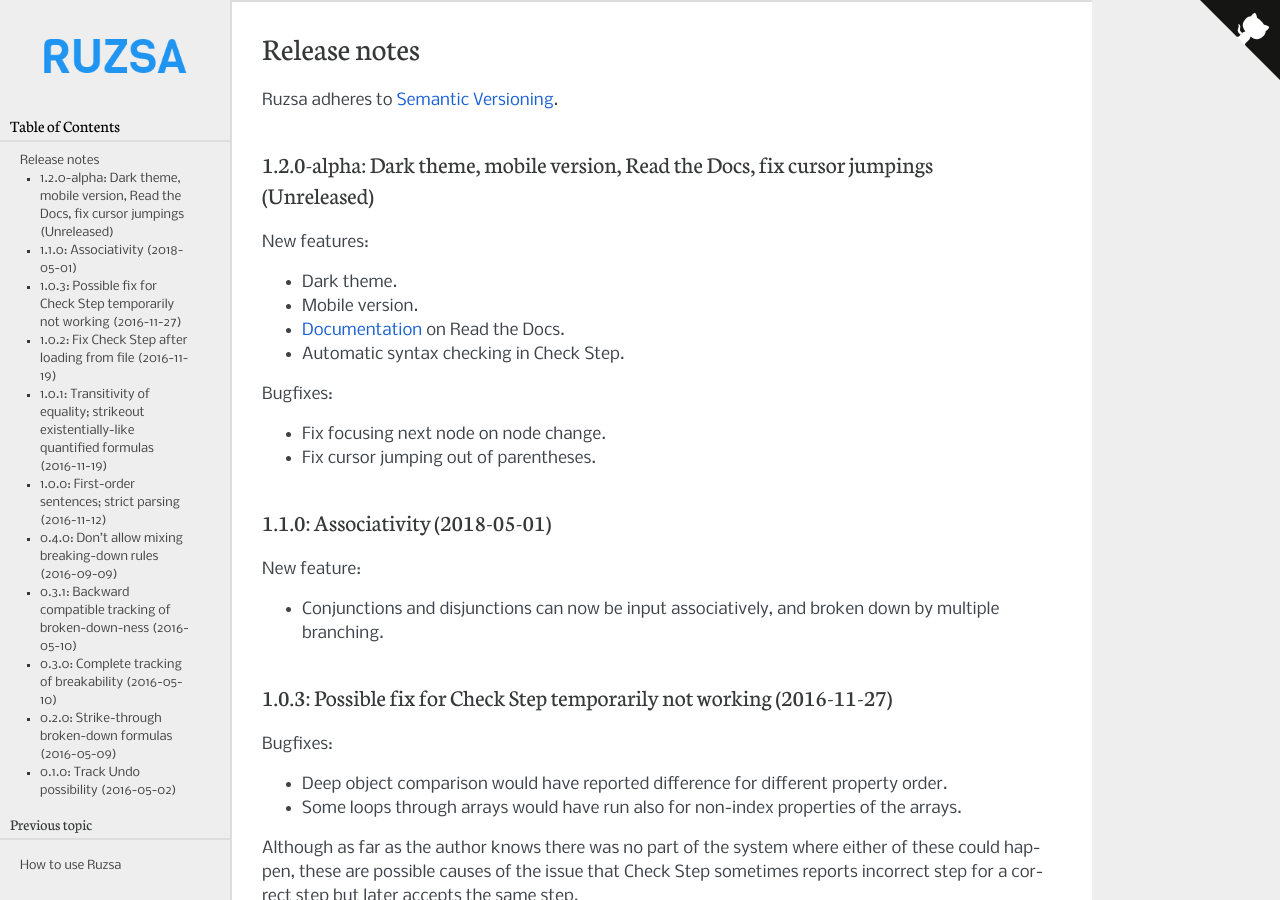
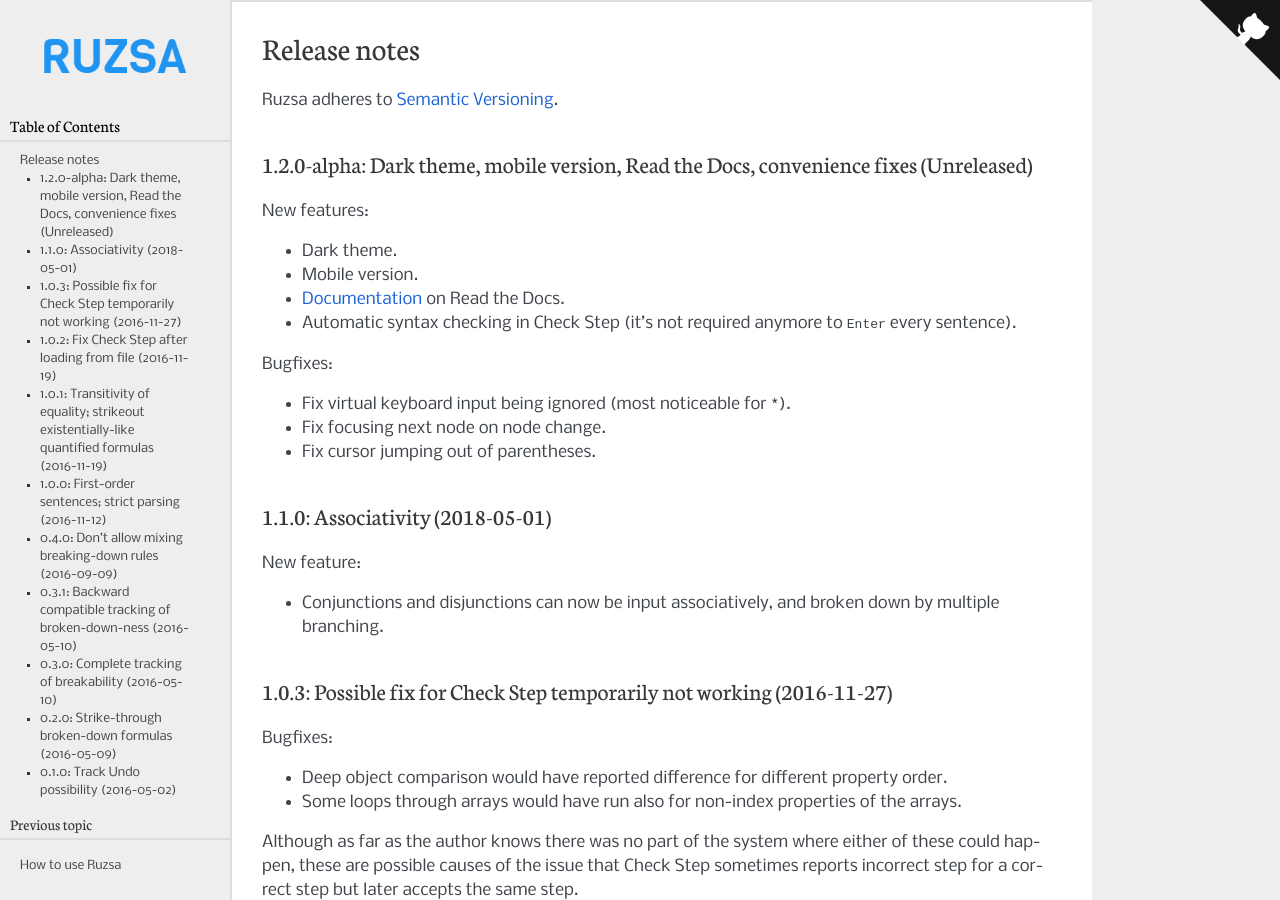
Before and after one commit to tbitai/ruzsa, a Sphinx documentation site: the page built from docs/RELEASES.md, in a window 1280 px wide and 900 px high. Built offline with Sphinx 7.4.7, drawn with Linux system fonts in a browser that asks for light colours.

Commit message:
Fix virtual keyboard input propagation to Angular

```diff
--- a/docs/RELEASES.md
+++ b/docs/RELEASES.md
@@ -2,17 +2,18 @@
 
 Ruzsa adheres to [Semantic Versioning](http://semver.org/spec/v2.0.0.html).
 
-## 1.2.0-alpha: Dark theme, mobile version, Read the Docs, fix cursor jumpings (Unreleased)
+## 1.2.0-alpha: Dark theme, mobile version, Read the Docs, convenience fixes (Unreleased)
 
 New features:
 
 * Dark theme.
 * Mobile version.
 * [Documentation](https://ruzsa.readthedocs.io) on Read the Docs.
-* Automatic syntax checking in Check Step.
+* Automatic syntax checking in Check Step (it's not required anymore to <kbd>Enter</kbd> every sentence).
 
 Bugfixes:
 
+* Fix virtual keyboard input being ignored (most noticeable for `*`).
 * Fix focusing next node on node change.
 * Fix cursor jumping out of parentheses.
 
--- a/src/app.html
+++ b/src/app.html
@@ -354,7 +354,7 @@
                  aria-label="{{'NOT_EQUALS' | translate}}">≠</md-button>
       <md-button class="md-raised md-accent md-hue-1 small_vkb_btn"
                  onclick="fireVirtualKey('*')"
-                 aria-label="{{'FALSE' | translate}}">*</md-button>  <!-- FIXME: This will result in invalid input. -->
+                 aria-label="{{'FALSE' | translate}}">*</md-button>
     </div>
     <table>
         <tr>
```
Also changed, not shown: 1 other file.
